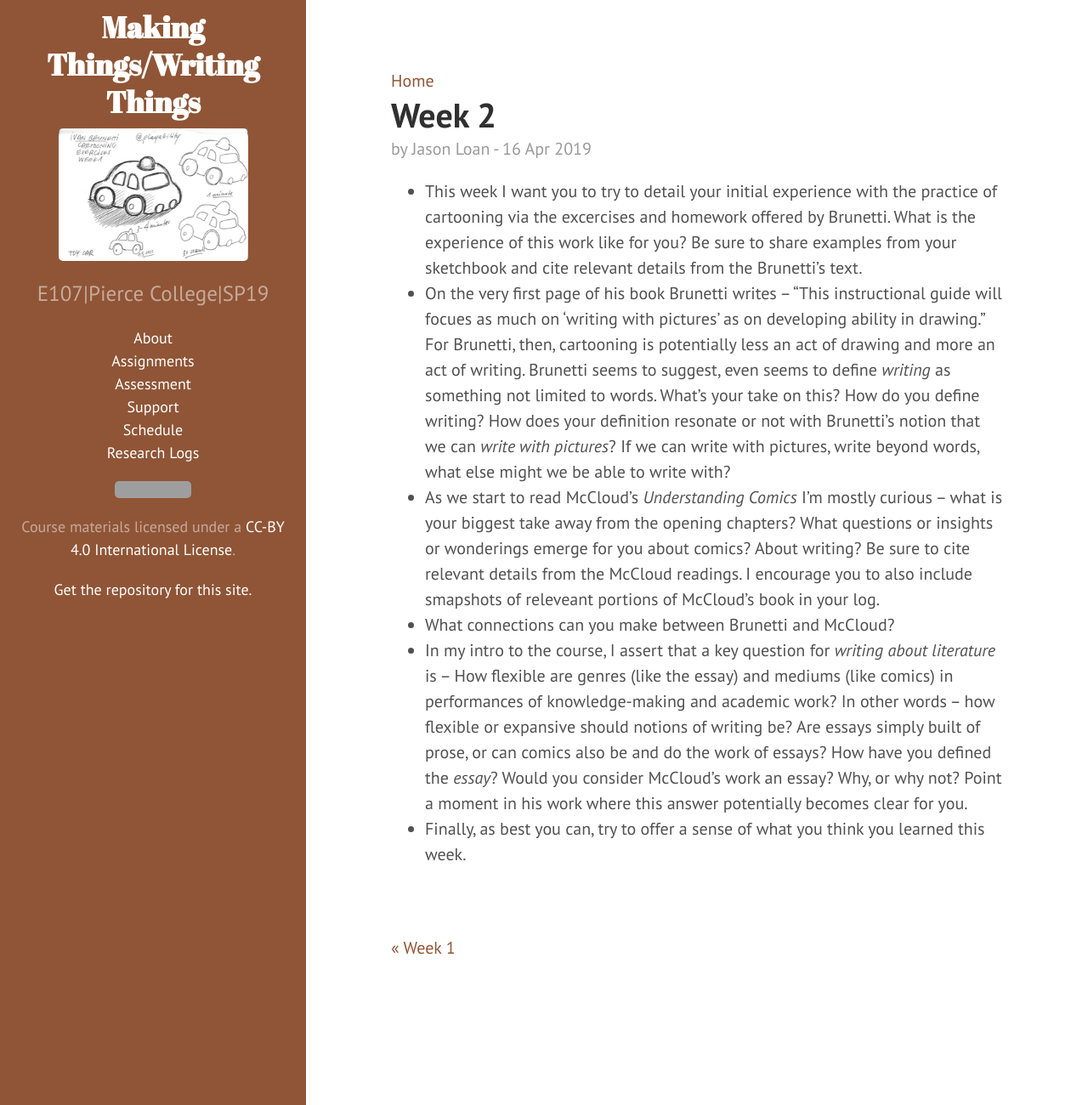
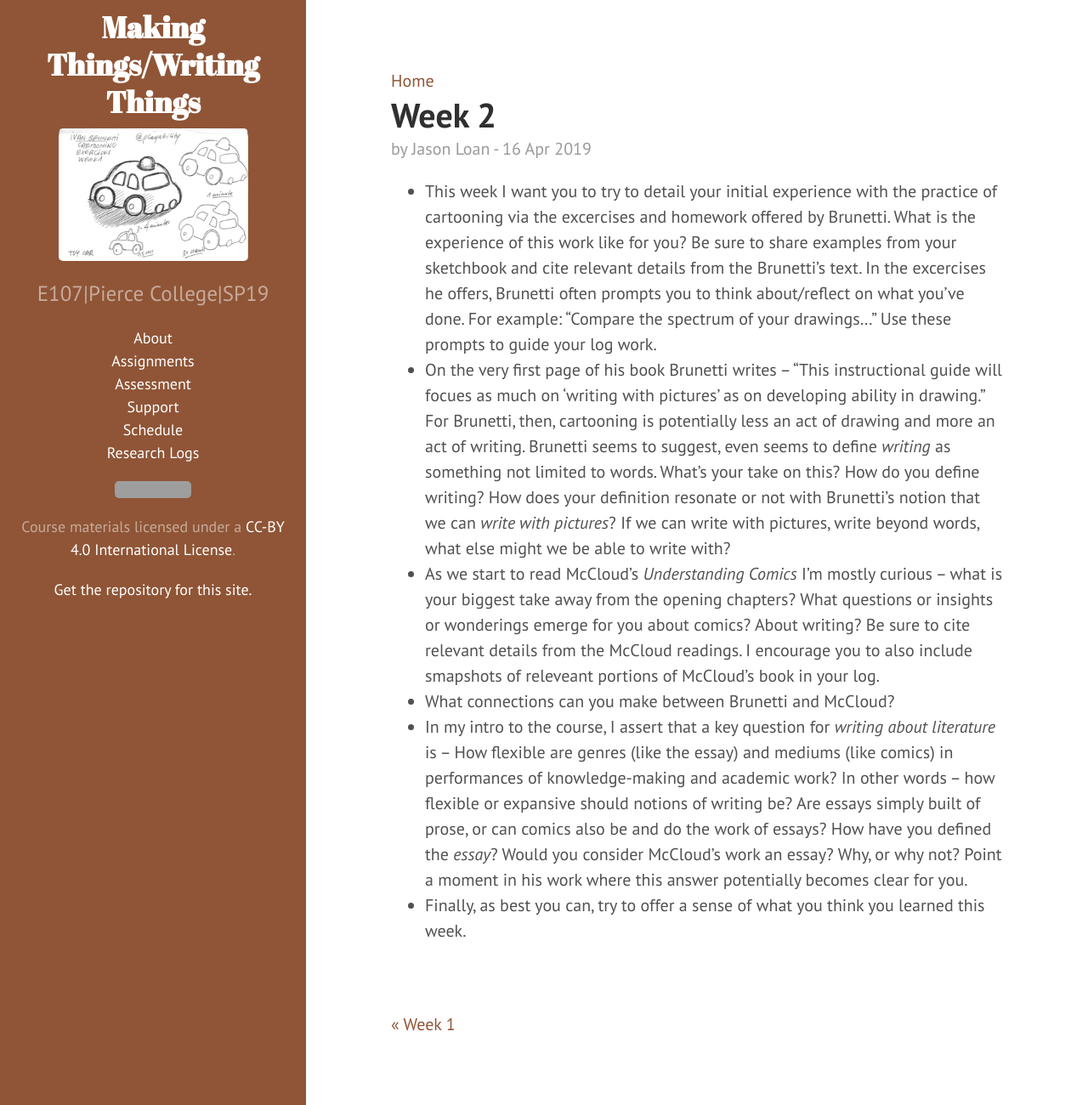
Before and after one commit to jloan/e107v2, a Jekyll site: the page built from _posts/2019-04-16-log2.md, in a window 1280 px wide and 1300 px high. Shown: the whole window at 85% size. Built offline with Jekyll 4.4.1, drawn with Linux system fonts in a browser that asks for light colours; grey boxes are pictures that could not be loaded.

Commit message:
Update 2019-04-16-log2.md

```diff
--- a/_posts/2019-04-16-log2.md
+++ b/_posts/2019-04-16-log2.md
@@ -6,7 +6,7 @@ category: logs
 author: Jason Loan
 ---
 
-* This week I want you to try to detail your initial experience with the practice of cartooning via the excercises and homework offered by Brunetti. What is the experience of this work like for you? Be sure to share examples from your sketchbook and cite relevant details from the Brunetti's text.
+* This week I want you to try to detail your initial experience with the practice of cartooning via the excercises and homework offered by Brunetti. What is the experience of this work like for you? Be sure to share examples from your sketchbook and cite relevant details from the Brunetti's text. In the excercises he offers, Brunetti often prompts you to think about/reflect on what you've done. For example: "Compare the spectrum of your drawings..." Use these prompts to guide your log work.
 * On the very first page of his book Brunetti writes -- "This instructional guide will focues as much on 'writing with pictures' as on developing ability in drawing." For Brunetti, then, cartooning is potentially less an act of drawing and more an act of writing. Brunetti seems to suggest, even seems to define *writing* as something not limited to words. What's your take on this? How do you define writing? How does your definition resonate or not with Brunetti's notion that we can *write with pictures*? If we can write with pictures, write beyond words, what else might we be able to write with?
 * As we start to read McCloud's *Understanding Comics* I'm mostly curious -- what is your biggest take away from the opening chapters? What questions or insights or wonderings emerge for you about comics? About writing? Be sure to cite relevant details from the McCloud readings. I encourage you to also include smapshots of releveant portions of McCloud's book in your log.
 * What connections can you make between Brunetti and McCloud?
```
